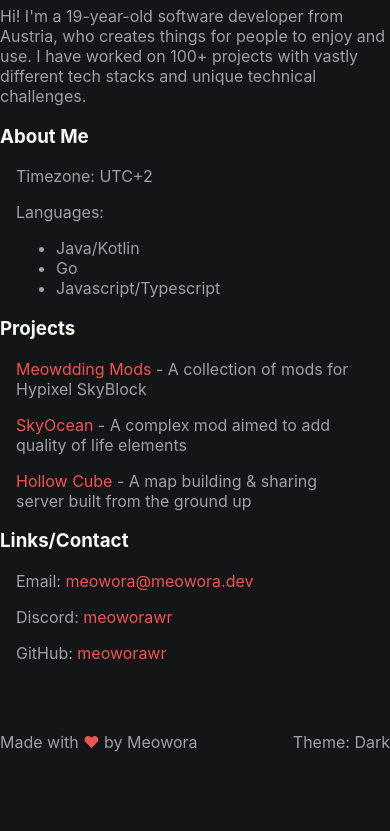
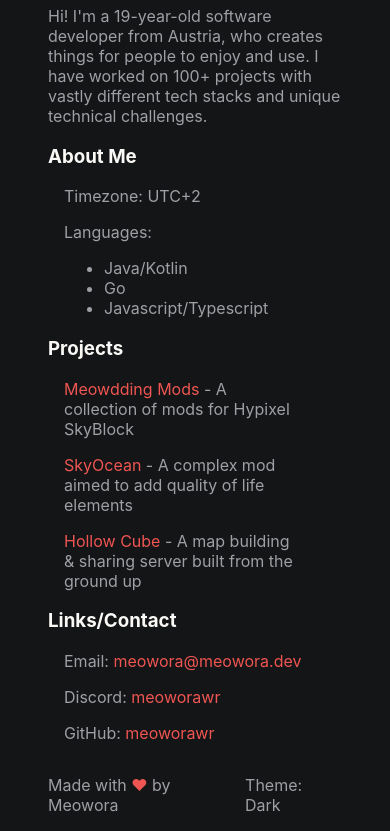
Before and after one commit to meowora/website, a plain HTML site: page index.html in a window 390 px wide. Shown: the part 76-907 px from the top of the page. Before the commit the page ends 844 px from the top, so only its background shows below. Drawn offline with Linux system fonts and the light colour scheme.

Commit message:
feat: hopefully add mobile support

```diff
--- a/index.css
+++ b/index.css
@@ -54,6 +54,8 @@ a:hover, a:visited:hover {
 
 html > * {
     max-width: 600px;
+    padding-left: 3rem;
+    padding-right: 3rem;
 }
 
 body {
--- a/index.html
+++ b/index.html
@@ -2,6 +2,7 @@
 <html lang="en">
 <head>
     <meta charset="UTF-8">
+    <meta name="viewport" content="width=device-width, initial-scale=1.0">
     <link rel="stylesheet" href="index.css">
     <title>Meowora</title>
 </head>
```
